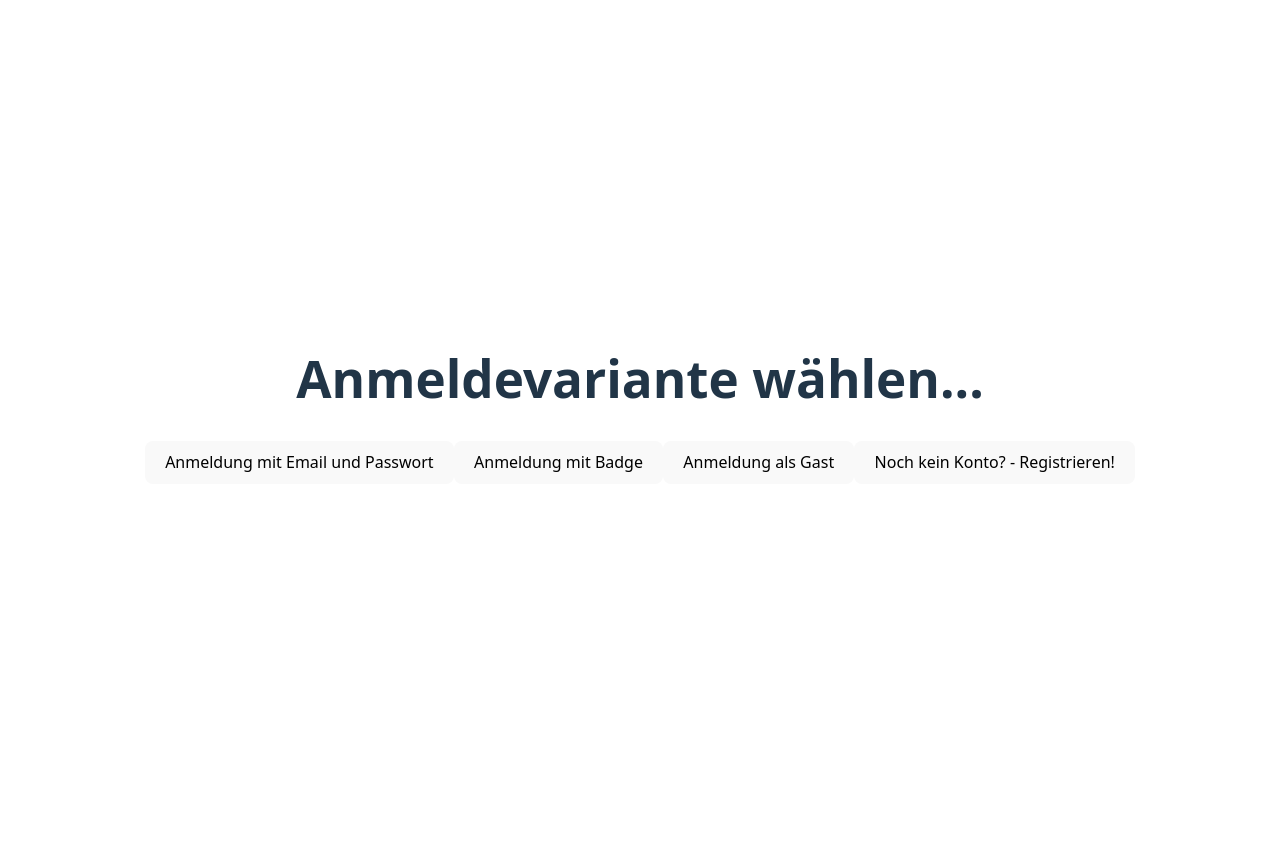
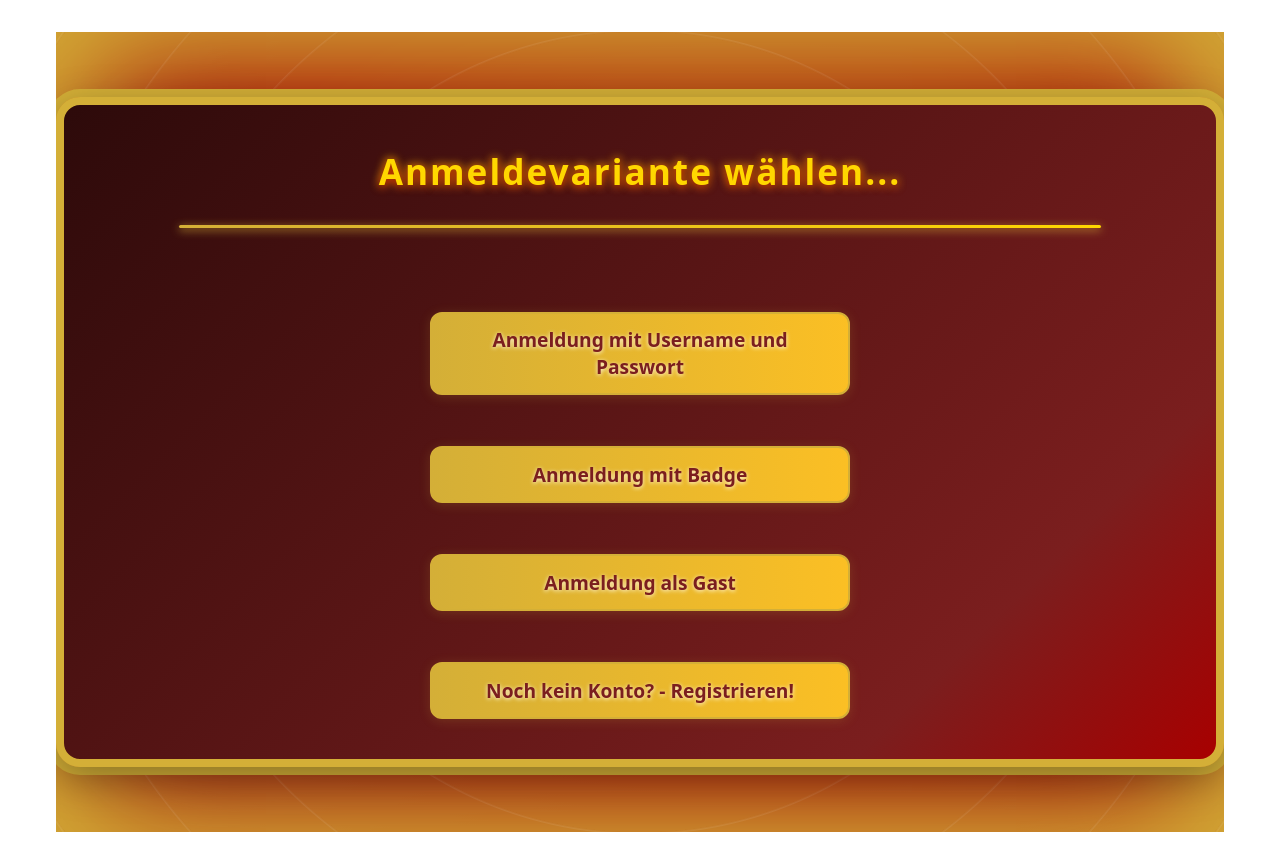
Before and after one commit to Cyril234/Casino, a React (Vite) app in the folder Documents/Module/Casino/casino-frontend/: page /login-overview in a window 1280 px wide. Before the commit the page ends 800 px from the top, so only its background shows below. Built offline with nearby package versions, Linux system fonts and the light colour scheme.

Commit message:
css for loginoverview created

```diff
--- a/Documents/Module/Casino/casino-frontend/src/components/login/Loginoverview.tsx
+++ b/Documents/Module/Casino/casino-frontend/src/components/login/Loginoverview.tsx
@@ -1,4 +1,4 @@
-import { useNavigate } from 'react-router';
+import { useNavigate } from 'react-router-dom';
 import '../../styles/Loginoverview.css';
 
 export default function Loginoverview() {
@@ -10,24 +10,25 @@ export default function Loginoverview() {
     const goToRegister = () => navigate('/register');
 
     return (
-        <div id="login-container">
-            <h1 id="login-title">Anmeldevariante wählen...</h1>
-            <div id="button-group">
-                <button id="email-login" className="casino-button" onClick={goToEmailPwd}>
-                    Anmeldung mit Email und Passwort
+        <div className="start-container">
+            <div className="start-card">
+                <div className="login-header">Anmeldevariante wählen...</div>
+                <div className="login-divider"></div>
+                <div className="login-buttons">
+                    <button className="start-btn" onClick={goToEmailPwd}>
+                        Anmeldung mit Username und Passwort
                     </button>
-
-                <button id="badge-login" className="casino-button" onClick={goToBadge}>
+                    <button className="start-btn" onClick={goToBadge}>
                         Anmeldung mit Badge
                     </button>
-
-                <button id="guest-login" className="casino-button" onClick={goToGuest}>
+                    <button className="start-btn" onClick={goToGuest}>
                         Anmeldung als Gast
                     </button>
-                <button id="register" className='casino-button' onClick={goToRegister}>
+                    <button className='start-btn' onClick={goToRegister}>
                         Noch kein Konto? - Registrieren!
                     </button>
                 </div>
             </div>
+        </div>
     );
 }
--- a/Documents/Module/Casino/casino-frontend/src/styles/Loginoverview.css
+++ b/Documents/Module/Casino/casino-frontend/src/styles/Loginoverview.css
@@ -0,0 +1,192 @@
+.start-container {
+    min-height: 100vh;
+    display: flex;
+    align-items: center;
+    justify-content: center;
+    background: radial-gradient(ellipse at 60% 40%, #2d0a0a 0%, #7b1e1e 60%, #a80000 90%, #d4af37 100%);
+    box-shadow: 0 0 120px 40px #7b1e1e inset, 0 0 180px 60px #a80000 inset, 0 0 320px 120px #d4af37 inset;
+    position: relative;
+    overflow: hidden;
+}
+
+.start-bg {
+    position: absolute;
+    top: 0; left: 0; width: 100vw; height: 100vh;
+    object-fit: cover;
+    z-index: 0;
+    opacity: 0.42;
+    filter: blur(2.5px) brightness(0.7) saturate(1.2);
+    pointer-events: none;
+}
+
+.start-overlay {
+    position: absolute;
+    top: 0; left: 0; width: 100vw; height: 100vh;
+    background: linear-gradient(120deg, rgba(40,10,10,0.7) 0%, rgba(212,175,55,0.15) 100%);
+    z-index: 1;
+    pointer-events: none;
+}
+
+.start-container::before {
+    content: "";
+    position: absolute;
+    top: 0; left: 0; right: 0; bottom: 0;
+    pointer-events: none;
+    background: repeating-radial-gradient(circle, rgba(175, 84, 10, 0.08) 0px, rgba(255,255,255,0.08) 2px, transparent 3px, transparent 100px);
+    z-index: 0;
+}
+
+
+.start-card {
+    background: linear-gradient(135deg, #1a0a0a 0%, #7b1e1e 70%, #a80000 100%);
+    border: 8px solid #d4af37;
+    box-shadow: 0 0 48px 0 #d4af37 inset, 0 16px 48px rgba(0,0,0,0.45), 0 0 0 10px #d4af37;
+    border-radius: 32px;
+    max-width: 1920px;
+    max-height: 1980px;
+    width: 90vw;
+    height: auto;
+    text-align: center;
+    position: relative;
+    z-index: 2;
+    animation: fadeIn 0.8s ease;
+    backdrop-filter: blur(2px);
+    display: flex;
+    flex-direction: column;
+    align-items: center;
+    justify-content: flex-start;
+    padding-top: 2.5rem;
+    padding-bottom: 2.5rem;
+}
+
+.login-header {
+    font-size: 2.2rem;
+    color: #ffd700;
+    font-weight: 900;
+    letter-spacing: 2px;
+    text-shadow: 0 2px 8px #a80000, 0 0 10px #ffd700;
+    margin-bottom: 1.2rem;
+    text-align: center;
+}
+
+.login-divider {
+    width: 80%;
+    height: 3px;
+    background: linear-gradient(90deg, #d4af37 0%, #ffd700 100%);
+    border-radius: 2px;
+    margin: 0.5rem auto 2rem auto;
+    box-shadow: 0 2px 8px #d4af37;
+}
+
+.login-buttons {
+    /* Button-Container für gleichmäßige Breite */
+    width: 100%;
+    max-width: 420px;
+    margin: 0 auto;
+    width: 100%;
+    display: flex;
+    flex-direction: column;
+    gap: 1.2rem;
+    align-items: center;
+    margin-top: 1.2rem;
+}
+
+
+.start-card.modern {
+    background: linear-gradient(135deg, #2d0a0a 0%, #7b1e1e 80%, #a80000 100%);
+    border: 8px solid #d4af37;
+    box-shadow: 0 0 48px 0 #d4af37 inset, 0 16px 48px rgba(0,0,0,0.45);
+    box-shadow: 0 16px 48px rgba(0,0,0,0.45), 0 0 0 10px #d4af37;
+    border-radius: 32px;
+    padding: 4rem;
+    max-width: 1920px;
+    max-height: 1980px;
+    width: 90vw;
+    height: auto;
+}
+.start-deco {
+    margin-top: 2.2rem;
+    display: flex;
+    justify-content: center;
+    gap: 2.5rem;
+}
+.chip {
+    width: 48px;
+    height: 64px;
+    margin-top: 0.2rem;
+    margin-right: -10px;
+    margin-left: -10px;
+    filter: drop-shadow(0 2px 8px #d4af37);
+    transform: rotate(-12deg);
+    filter: drop-shadow(0 2px 8px #d4af37);
+    transform: rotate(-12deg) scale(0.95);
+}
+.card {
+    width: 48px;
+    height: 64px;
+    filter: drop-shadow(0 2px 8px #fffbe6);
+    transform: rotate(8deg);
+}
+
+.start-title {
+    font-size: 2.6rem;
+    color: #d4af37;
+    margin-bottom: 1.5rem;
+    font-weight: 900;
+    letter-spacing: 2px;
+    text-shadow: 0 2px 8px #7b1e1e, 0 0 10px #d4af37;
+}
+
+.start-desc {
+    color: #fffbe6;
+    font-size: 1.2rem;
+    margin-bottom: 0.9rem;
+    text-shadow: 0 1px 4px #7b1e1e;
+}
+
+.start-btn {
+    width: 100%;
+    min-width: unset;
+    margin-top: 2rem;
+    padding: 0.8rem 2.5rem;
+    font-size: 1.2rem;
+    background: linear-gradient(90deg, #d4af37 0%, #fbbf24 100%);
+    color: #7b1e1e;
+    border: 2px solid #d4af37;
+    border-radius: 12px;
+    cursor: pointer;
+    font-weight: 700;
+    box-shadow: 0 2px 12px rgba(212,175,55,0.18);
+    transition: background 0.2s, transform 0.2s, box-shadow 0.2s;
+    text-shadow: 0 1px 4px #fffbe6;
+}
+
+
+.start-btn:hover {
+    background: linear-gradient(90deg, #d7263d 0%, #ffd700 100%);
+    color: #7b1e1e;
+    transform: scale(1.07);
+    box-shadow: 0 4px 24px rgba(212,175,55,0.28), 0 0 16px #d7263d;
+}
+
+@keyframes fadeIn {
+    from { opacity: 0; transform: translateY(30px); }
+    to { opacity: 1; transform: translateY(0); }
+}
+
+@media (max-width: 600px) {
+    .start-card, .start-card.modern {
+        max-width: 98vw;
+        width: 98vw;
+    }
+    .start-title {
+        font-size: 1.5rem;
+    }
+    .start-desc {
+        font-size: 1rem;
+    }
+    .chip, .card {
+        width: 36px;
+        height: 44px;
+    }
+}
```
Lines whose indentation alone changed are shown as unchanged.
